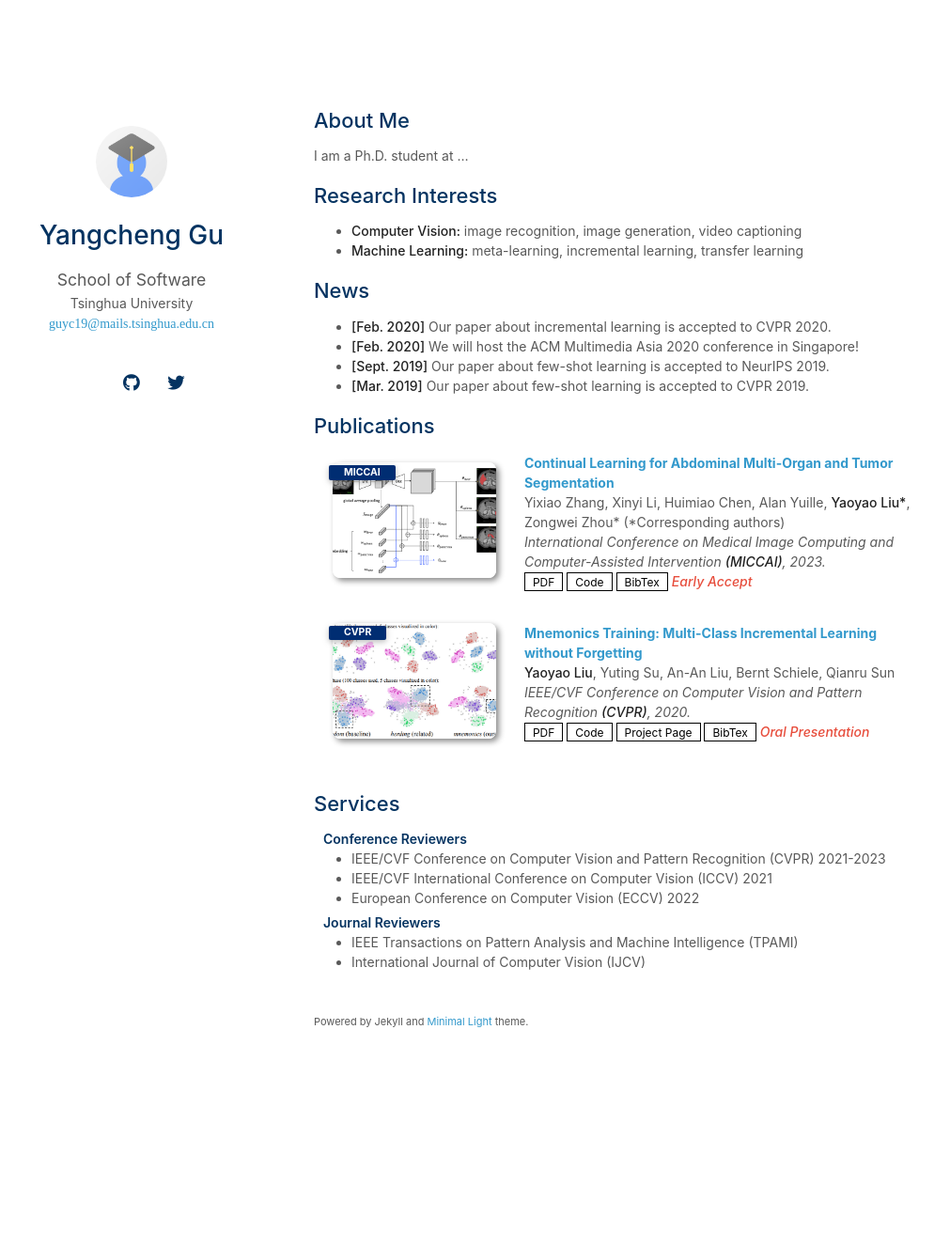
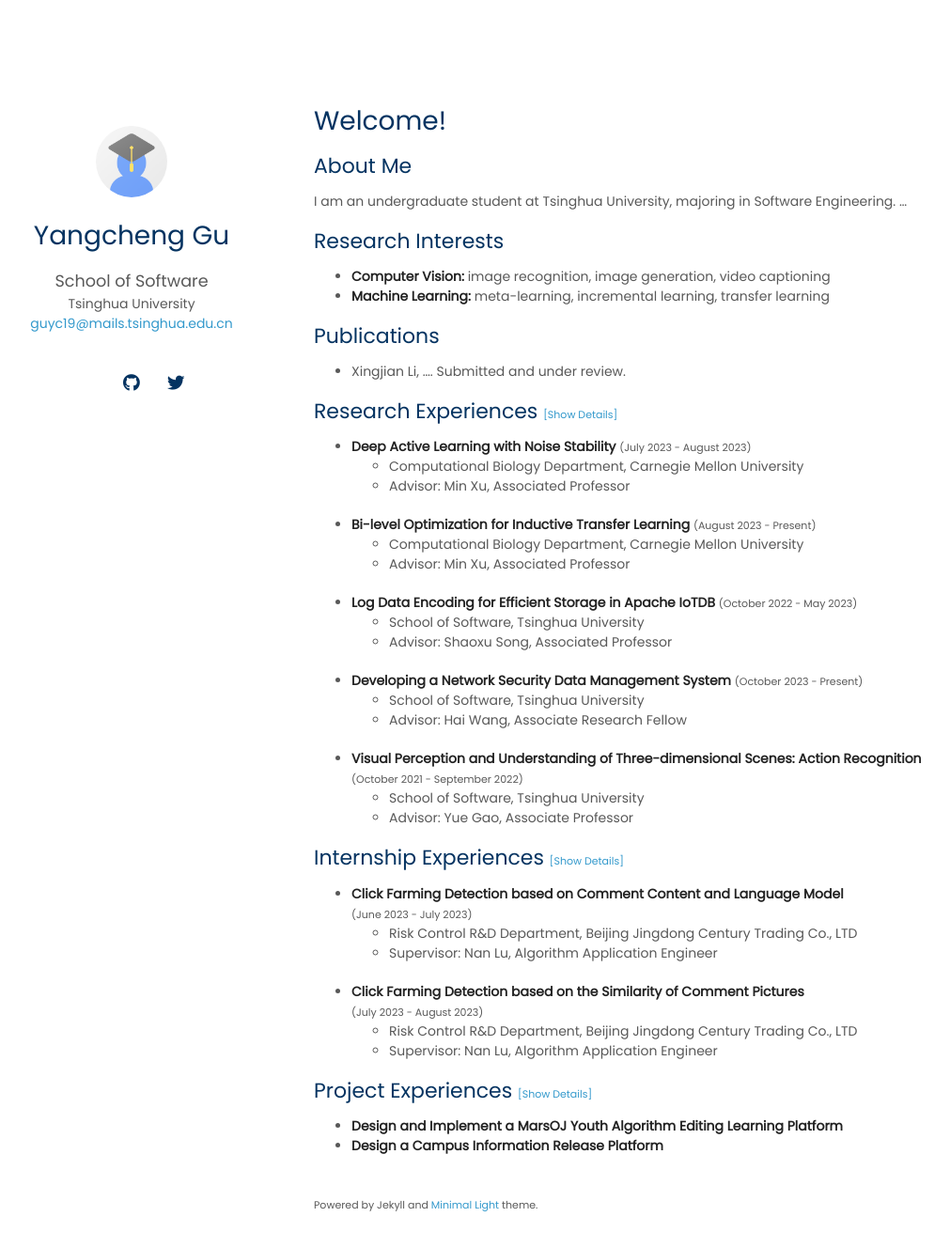
Before and after one commit to ferv3455/ferv3455.github.io, a Jekyll site: the page built from index.md, in a window 1280 px wide and 1362 px high. Shown: the top 1328 px of the window at 94% size, without its empty margins (136-1147 px from the left). Built offline with Jekyll 4.4.1, drawn with Linux system fonts in a browser that asks for light colours; nearby versions of some CDN libraries; a style sheet for code colours, icons or effects is not loaded; our own code applies the rules of GitHub Pages for plain Markdown files.

Commit message:
complete basic layout

```diff
--- a/_sass/minimal-light-no-dark-mode.scss
+++ b/_sass/minimal-light-no-dark-mode.scss
@@ -1,3 +1,9 @@
+@import url('https://fonts.googleapis.com/css?family=Poppins');
+
+body {
+  font-family: 'Poppins', sans-serif;
+}
+
 .pub-row {
   display: flex;
   align-items: center;}
@@ -83,7 +89,7 @@
 
 email {
     font-size: 14px;
-    font-family: "Ubuntu Mono";
+    // font-family: "Ubuntu Mono";
 }
 
 .icon-button i{
@@ -338,7 +344,7 @@ header ul a:active {
 
 strong {
   color:#222;
-  font-weight:500;
+  font-weight:bold;
 }
 
 header ul li + li + li {
@@ -361,6 +367,7 @@ section {
 
 small {
   font-size:11px;
+  display: inline-block;
 }
 
 hr {
--- a/_sass/minimal-light.scss
+++ b/_sass/minimal-light.scss
@@ -1,7 +1,7 @@
-@import url('https://fonts.googleapis.com/css?family=Lato');
+@import url('https://fonts.googleapis.com/css?family=Poppins');
 
 body {
-  font-family: 'Lato', sans-serif;
+  font-family: 'Poppins', sans-serif;
 }
 
 .pub-row {
@@ -111,7 +111,7 @@ body {
 
 email {
     font-size: 14px;
-    font-family: "Ubuntu Mono";
+    // font-family: "Ubuntu Mono";
 }
 
 .icon-button i{
@@ -417,7 +417,7 @@ header ul a:active {
 
 strong {
   color:#222;
-  font-weight:500;
+  font-weight:bold;
 }
 
 @media (prefers-color-scheme: dark) {
@@ -446,6 +446,7 @@ section {
 
 small {
   font-size:11px;
+  display: inline-block;
 }
 
 hr {
--- a/index.md
+++ b/index.md
@@ -2,22 +2,49 @@
 layout: homepage
 ---
 
+# Welcome!
+
 ## About Me
 
-I am a Ph.D. student at ...
+I am an undergraduate student at Tsinghua University, majoring in Software Engineering. ...
 
 ## Research Interests
 
 - **Computer Vision:** image recognition, image generation, video captioning
 - **Machine Learning:** meta-learning, incremental learning, transfer learning
 
-## News
+## Publications
 
-- **[Feb. 2020]** Our paper about incremental learning is accepted to CVPR 2020.
-- **[Feb. 2020]** We will host the ACM Multimedia Asia 2020 conference in Singapore!
-- **[Sept. 2019]** Our paper about few-shot learning is accepted to NeurIPS 2019.
-- **[Mar. 2019]** Our paper about few-shot learning is accepted to CVPR 2019.
+- Xingjian Li, .... Submitted and under review.
 
-{% include_relative _includes/publications.md %}
+## Research Experiences <small>[[Show Details]](/research)</small>
 
-{% include_relative _includes/services.md %}
+- **Deep Active Learning with Noise Stability** <small>(July 2023 - August 2023)</small>
+  - Computational Biology Department, Carnegie Mellon University
+  - Advisor: Min Xu, Associated Professor
+- **Bi-level Optimization for Inductive Transfer Learning** <small>(August 2023 - Present)</small>
+  - Computational Biology Department, Carnegie Mellon University
+  - Advisor: Min Xu, Associated Professor
+- **Log Data Encoding for Efficient Storage in Apache IoTDB** <small>(October 2022 - May 2023)</small>
+  - School of Software, Tsinghua University
+  - Advisor: Shaoxu Song, Associated Professor
+- **Developing a Network Security Data Management System** <small>(October 2023 - Present)</small>
+  - School of Software, Tsinghua University
+  - Advisor: Hai Wang, Associate Research Fellow
+- **Visual Perception and Understanding of Three-dimensional Scenes: Action Recognition** <small>(October 2021 - September 2022)</small>
+  - School of Software, Tsinghua University
+  - Advisor: Yue Gao, Associate Professor
+
+## Internship Experiences <small>[[Show Details]](/intern)</small>
+
+- **Click Farming Detection based on Comment Content and Language Model** <small>(June 2023 - July 2023)</small>
+  - Risk Control R&D Department, Beijing Jingdong Century Trading Co., LTD
+  - Supervisor: Nan Lu, Algorithm Application Engineer
+- **Click Farming Detection based on the Similarity of Comment Pictures** <small>(July 2023 - August 2023)</small>
+  - Risk Control R&D Department, Beijing Jingdong Century Trading Co., LTD
+  - Supervisor: Nan Lu, Algorithm Application Engineer
+
+## Project Experiences <small>[[Show Details]](/project)</small>
+
+- **Design and Implement a MarsOJ Youth Algorithm Editing Learning Platform**
+- **Design a Campus Information Release Platform**
--- /dev/null
+++ b/research.md
@@ -0,0 +1,93 @@
+---
+layout: homepage
+---
+
+# Rearch Experiences
+
+## Deep Active Learning with Noise Stability
+<p>
+    <div>
+        Computational Biology Department, Carnegie Mellon University
+        <br />
+        Advisor: Min Xu, Associated Professor
+        <div style="text-align: right;">July 2023 - August 2023</div>
+    </div>
+</p>
+
+- Participated in proposing and developing a novel algorithm leveraging noise stability to estimate prediction uncertainty for unlabeled data, in which random noises are added to model parameters, and the consequent perturbation of output is regarded as model prediction stability
+- Conducted extensive theoretical analysis using the small Gaussian noise theory, and proved that the novel algorithm favors subsets with large and diversified gradients
+- Reproduced the algorithm of Active Learning by Feature Mixing (ALFA-Mix) based on our architecture, implemented a series of validation experiments on various standard machine learning datasets, and evaluated the proposed algorithm against it, producing results in favor of our method
+- Proposed an improvement method for the clustering algorithm used in our method, yielding a training accuracy increased by 1-2% in certain training scenarios
+- Assessed the performance of different baseline algorithms and the new algorithm on different datasets using the Average Rank method, demonstrating that our proposed algorithm ranked 1st generally and not worse than 2nd in all tested cases
+
+---
+
+## Bi-level Optimization for Inductive Transfer Learning
+<p>
+    <div>
+        Computational Biology Department, Carnegie Mellon University
+        <br />
+        Advisor: Min Xu, Associated Professor
+        <div style="text-align: right;">August 2023 - Present</div>
+    </div>
+</p>
+
+- Proposed a model pretraining method in which distinct sample weights are assigned to source data with a neural network so that the pretrained model can achieve better performance specifically when transferred to a differently distributed dataset
+- Located and fixed errors in the original code to ensure the successful reproduction of results for typical transfer learning tasks, and refactored the code to enable unified usage for different tasks
+- Achieved satisfactory sample weight results by using subsets of MNIST, CIFAR-10 and CIFAR-100 datasets, which accurately reflected the correlation between source classes and target data
+- Assessed the performance of the proposed method in specific scenarios where hybrid datasets with samples of similar classes from multiple domains are used as source datasets, and produced an evident improvement of about 3% in accuracy with a limited target training dataset compared to baseline methods
+- Combined the proposed method with SimCLR self-supervised learning architecture, and looked into the prospect of adopting sample weighting in the domain of self-supervised deep learning by conducting experiments with the CIFAR-10 dataset
+- Explored the application of the proposed method to specialized datasets, including various medical and clinical datasets
+
+---
+
+## Log Data Encoding for Efficient Storage in Apache IoTDB
+<p>
+    <div>
+        School of Software, Tsinghua University
+        <br />
+        Advisor: Shaoxu Song, Associated Professor
+        <div style="text-align: right;">October 2022 - May 2023</div>
+    </div>
+</p>
+
+- Proposed a string encoding method based on edit distance aimed at saving log message data produced by Apache IoTDB databases in the most efficient way
+- Raised the concept of advanced character operations, and constructed the edit path of such operations from one string to another based on dynamic programming, which could be used as encoding information
+- Selected the source string pool with a sliding window and thereby encoded the entire log file efficiently
+- Classified the assortment of log data into groups of different data formats by applying clustering algorithms, which minimized necessary data storage
+- Investigated the temporal optimization of the algorithm by adopting an approximate string distance algorithm with linear time complexity
+
+---
+
+## Developing a Network Security Data Management System
+<p>
+    <div>
+        School of Software, Tsinghua University
+        <br />
+        Advisor: Hai Wang, Associate Research Fellow
+        <div style="text-align: right;">October 2023 - Present</div>
+    </div>
+</p>
+
+- Designed and improved the user login interface and its functions, including registration, login, logout, personal information management, password change, and forgetting the password
+- Participated in the acquisition and maintenance of the attack behavior data set, and the generation and maintenance of the traceability graph data set
+- Implemented the development of the algorithm details page, including the algorithm introduction, evaluation history, model upload, submission and evaluation, and designed the interface in the upper column of the web page
+- Completed the docking of the back-end interface, and implemented the test experiment
+
+---
+
+## Visual Perception and Understanding of Three-dimensional Scenes: Action Recognition
+<p>
+    <div>
+        School of Software, Tsinghua University
+        <br />
+        Advisor: Yue Gao, Associate Professor
+        <div style="text-align: right;">October 2021 - September 2022</div>
+    </div>
+</p>
+
+- Aimed to build a DVS action dataset and implement methods for action recognition through DVS video
+- Collected the largest DVS dataset of 50 actions with 2330 segments
+- Tuned the existing model for the DVS dataset to achieve an improvement in classification accuracy
+- Constructed a new model based on GNN framework and fitted it to a simplified subset of the dataset
+- Attempted to expand the dataset, and tried to optimize the network model based on the GNN framework in order to improve the recognition accuracy
```
Also changed, not shown: intern.md (added, +36 -0 lines), project.md (added, +21 -0 lines).
